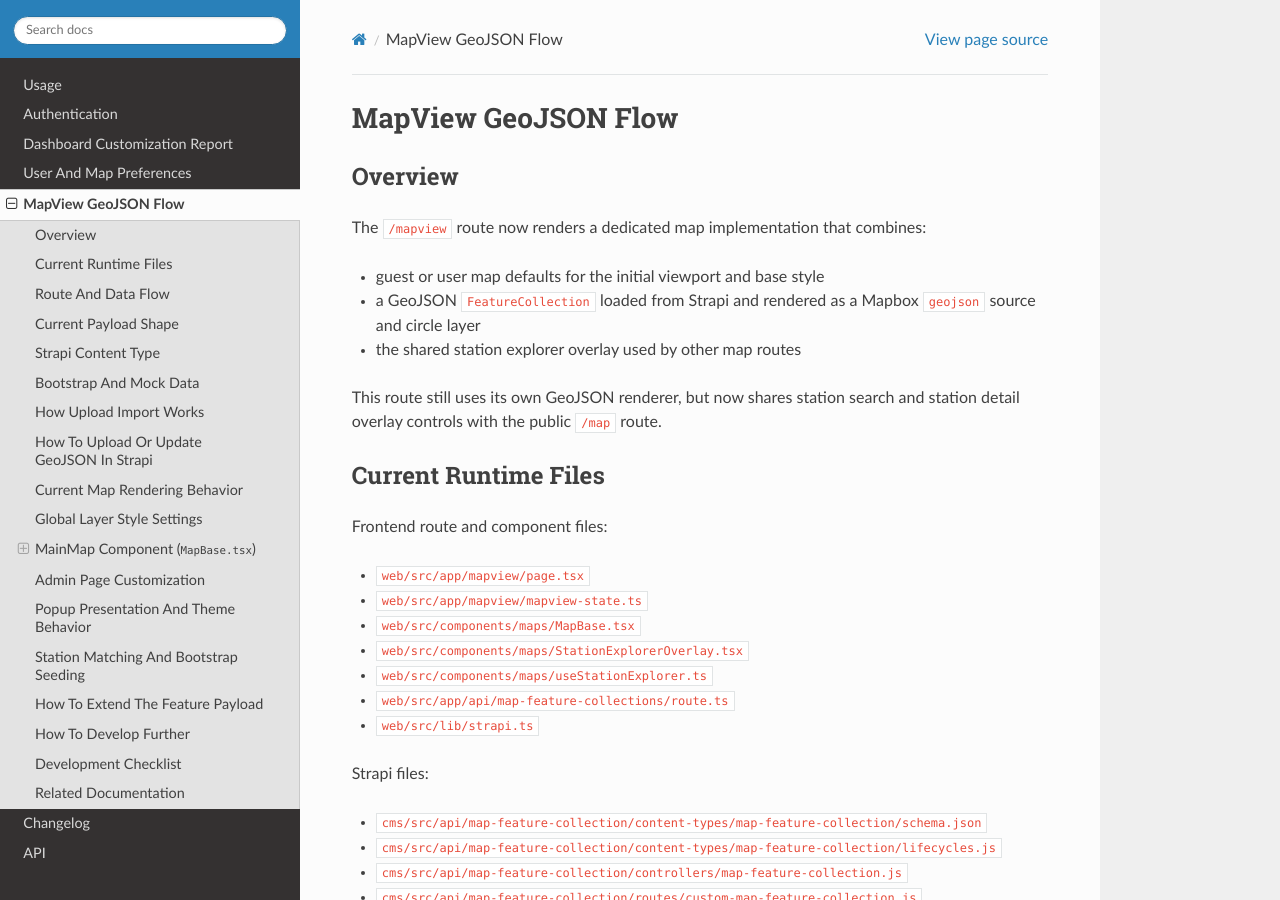
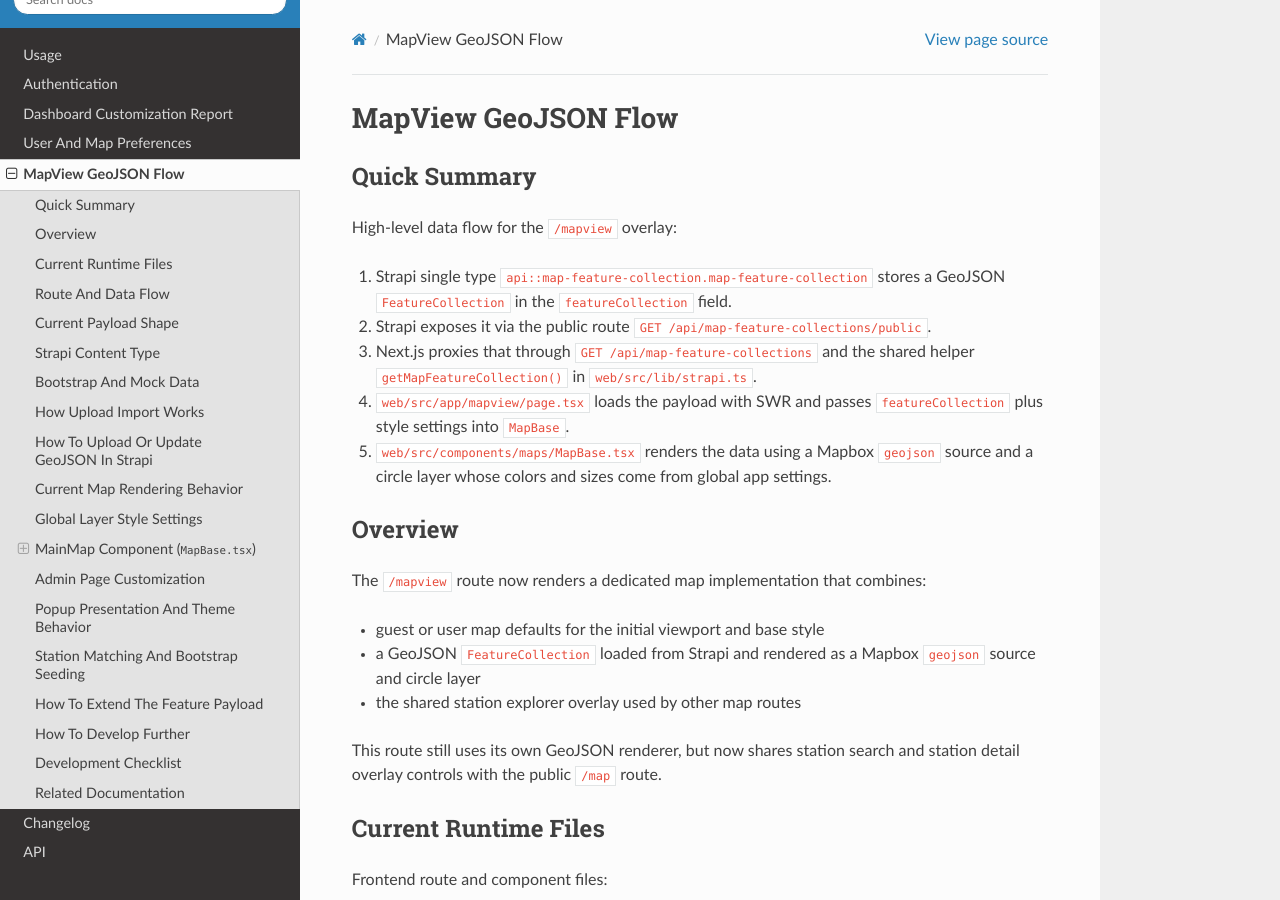
Before and after one commit to bmmoreira/tama-hidrovias, a Sphinx documentation site: the page built from docs/source/mapview.rst, in a window 1280 px wide and 900 px high. Built offline with Sphinx 7.4.7 and the Read the Docs theme 3.1.0, drawn with Linux system fonts in a browser that asks for light colours.

Commit message:
Add quick summary to MapView GeoJSON flow docs

```diff
--- a/docs/source/mapview.rst
+++ b/docs/source/mapview.rst
@@ -1,5 +1,22 @@
 MapView GeoJSON Flow
 ====================
+
+Quick Summary
+-------------
+
+High-level data flow for the ``/mapview`` overlay:
+
+1. Strapi single type ``api::map-feature-collection.map-feature-collection``
+   stores a GeoJSON ``FeatureCollection`` in the ``featureCollection`` field.
+2. Strapi exposes it via the public route
+   ``GET /api/map-feature-collections/public``.
+3. Next.js proxies that through ``GET /api/map-feature-collections`` and the
+   shared helper ``getMapFeatureCollection()`` in ``web/src/lib/strapi.ts``.
+4. ``web/src/app/mapview/page.tsx`` loads the payload with SWR and passes
+   ``featureCollection`` plus style settings into ``MapBase``.
+5. ``web/src/components/maps/MapBase.tsx`` renders the data using a Mapbox
+   ``geojson`` source and a circle layer whose colors and sizes come from
+   global app settings.
 
 Overview
 --------
```
